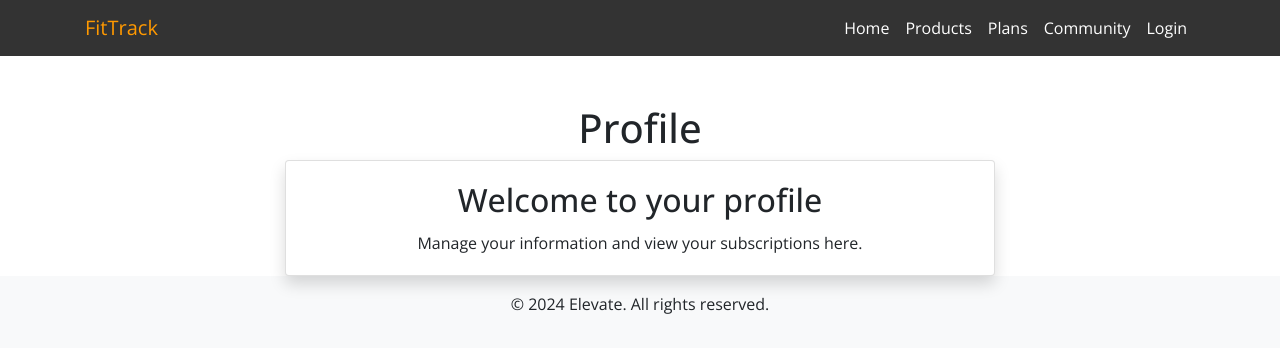
After one commit to Dhruvesh48/FitTrack, a Django app: page /profile/ in a window 1280 px wide. The commit adds this page. Shown: the top 353 px of the page. Run offline with Django 4.2, Linux system fonts and the light colour scheme; some libraries are stand-ins or nearby versions.

Commit message:
added profile views and template

```diff
--- a/fittrack/urls.py
+++ b/fittrack/urls.py
@@ -28,6 +28,7 @@ urlpatterns = [
     path('products/', include('products.urls')),
     path('plan/', include('plan.urls')),
     path('community/', include('community.urls')),
+    path('profile/', include('profiles.urls')),
     path('bag/', include('bag.urls')),
     path('checkout/', include('checkout.urls')),
 ] + static(settings.MEDIA_URL, document_root=settings.MEDIA_ROOT)
--- /dev/null
+++ b/profiles/templates/profiles/profile.html
@@ -0,0 +1,21 @@
+{% extends 'base.html' %}
+{% load static %}
+{% block extra_css %}
+    <link rel="stylesheet" href="{% static 'profiles/css/profile.css' %}">
+{% endblock %}
+
+{% block content %}
+<div class="container mt-5">
+    <h1 class="text-center">Profile</h1>
+    <div class="row justify-content-center">
+        <div class="col-md-8 col-sm-10 col-12">
+            <div class="card shadow">
+                <div class="card-body">
+                    <h2 class="card-title text-center">Welcome to your profile</h2>
+                    <p class="card-text text-center">Manage your information and view your subscriptions here.</p>
+                </div>
+            </div>
+        </div>
+    </div>
+</div>
+{% endblock %}
--- /dev/null
+++ b/profiles/urls.py
@@ -0,0 +1,6 @@
+from django.urls import path
+from . import views
+
+urlpatterns = [
+    path('', views.profile, name='profile')
+]
--- a/profiles/views.py
+++ b/profiles/views.py
@@ -1,3 +1,8 @@
 from django.shortcuts import render
 
-# Create your views here.
+def profile(request):
+    """ Display the user's profile. """
+
+    context = {}
+
+    return render(request, 'profiles/profile.html', context)
--- a/templates/base.html
+++ b/templates/base.html
@@ -63,7 +63,7 @@
 
                     {% if user and user.is_authenticated %}
                         <li class="nav-item {% if request.path == '/profile/' %}active{% endif %}">
-                            <a class="nav-link" href="#">Profile</a>
+                            <a class="nav-link" href="{% url 'profile' %}">Profile</a>
                         </li>
                         <li class="nav-item">
                             <a class="nav-link" href="{% url 'account_logout' %}">Logout</a>
```
Also changed, not shown: profiles/static/profiles/css/profile.css (added).
